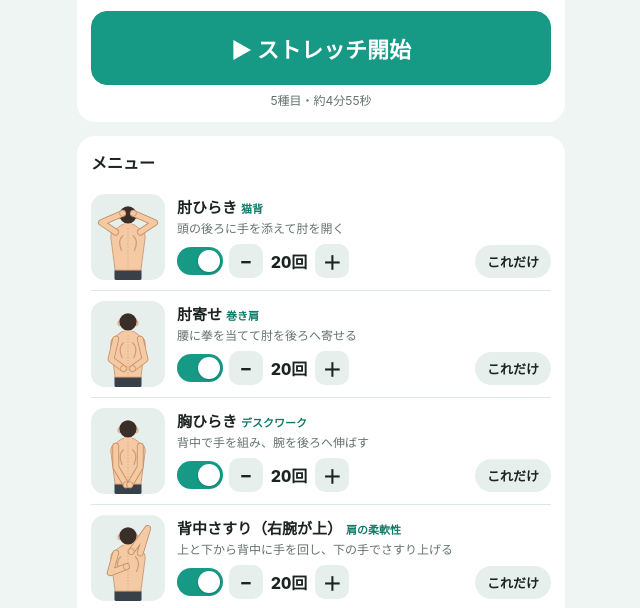
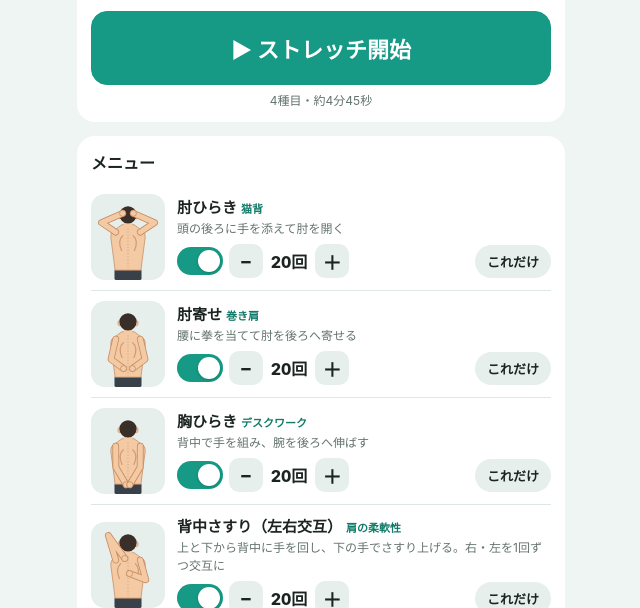
Before and after one commit to Toshiroadachi/MyHealthApp, a plain HTML site: page stretch/index.html in a window 1280 px wide. Shown: the part 215-823 px from the top of the page, without its empty margins (319-959 px from the left). Drawn offline with Linux system fonts and the light colour scheme.

Commit message:
Stretch app: back-rub alternates right and left every rep
Co-Authored-By: Claude Opus 5.5 <noreply@anthropic.com>
Claude-Session: https://claude.ai/code/session_01LiYwSRVL3fBL9RHv1R9H8L

```diff
--- a/stretch/index.html
+++ b/stretch/index.html
@@ -254,8 +254,8 @@ const BASE = [
     B: { L: [[40, 62], [43, 98], [57, 130]], R: [[80, 62], [77, 98], [63, 130]], sc: 6 },
   },
   {
-    id: 'backRub', name: '背中さすり', tag: '肩の柔軟性', sub: '上と下から背中に手を回し、下の手でさすり上げる',
-    tips: ['片手を上から、反対の手を下から背中へ回す', '下の手で背中をさするように上へ動かす', '無理に手をつながなくてOK'],
+    id: 'backRub', name: '背中さすり', tag: '肩の柔軟性', sub: '上と下から背中に手を回し、下の手でさすり上げる。右・左を1回ずつ交互に',
+    tips: ['片手を上から、反対の手を下から背中へ回す', '下の手で背中をさするように上へ動かす', '右→左→右…と1回ずつ交互（左右で1回と数える）'],
     cueA: 'さげる', cueB: 'あげる', sides: true,
     // 右腕が上のとき（左右反転は自動）
     A: { R: [[80, 62], [92, 22], [66, 58]], L: [[40, 62], [28, 106], [56, 108]], sc: 12 },
@@ -264,11 +264,19 @@ const BASE = [
 ];
 const mirrorPts = pts => pts.map(([x, y]) => [120 - x, y]);
 const mirrorPose = p => ({ L: mirrorPts(p.R), R: mirrorPts(p.L), sc: p.sc });
-// 「背中さすり」は 右腕が上 / 左腕が上 の2種目に分ける
-const EXERCISES = BASE.flatMap(e => e.sides ? [
-  { ...e, id: e.id + 'R', name: e.name + '（右腕が上）' },
-  { ...e, id: e.id + 'L', name: e.name + '（左腕が上）', A: mirrorPose(e.A), B: mirrorPose(e.B) },
-] : [e]);
+// 「背中さすり」は 右腕が上 → 左腕が上 を1回ずつ交互に行う（左右で1回）
+const EXERCISES = BASE.map(e => e.sides ? {
+  ...e, name: e.name + '（左右交互）',
+  alt: [{ ...e, side: '右' }, { ...e, side: '左', A: mirrorPose(e.A), B: mirrorPose(e.B) }],
+} : e);
+// 1回あたりの時間（左右交互は 右＋左 で2倍）
+const repSec = ex => S.set.tempo * (ex.alt ? 2 : 1);
+// 1回の中の位置 g(0〜1) から、描く姿勢・動きの量・合図を求める
+function frame(ex, g) {
+  if (!ex.alt) return { ex, t: wave(g), cue: g < 0.5 ? ex.cueB : ex.cueA };
+  const k = g < 0.5 ? 0 : 1, f = (g - k * 0.5) * 2, x = ex.alt[k];
+  return { ex: x, t: wave(f), cue: `${x.side}　${f < 0.5 ? x.cueB : x.cueA}` };
+}
 
 /* ---------- データ ---------- */
 const DEF = { tempo: 2.5, rest: 10, prep: 5, voice: true, beep: true, remind: '21:30' };
@@ -383,7 +391,7 @@ function buildSteps(list) {
   steps.push({ type: 'prep', dur: st.prep, ex: list[0] });
   list.forEach((ex, i) => {
     const reps = S.ex[ex.id].reps;
-    steps.push({ type: 'ex', ex, reps, dur: reps * st.tempo, idx: i });
+    steps.push({ type: 'ex', ex, reps, dur: reps * repSec(ex), idx: i });
     if (i < list.length - 1 && st.rest > 0) steps.push({ type: 'rest', dur: st.rest, ex: list[i + 1] });
   });
   let t = 0; steps.forEach(s => { s.start = t; t += s.dur; });
@@ -437,23 +445,24 @@ function tick() {
   const bar = $('#rBar'), C = 2 * Math.PI * 120;
   bar.style.strokeDasharray = C;
   if (s.type === 'ex') {
-    const tempo = S.set.tempo, rep = Math.min(s.reps - 1, Math.floor(local / tempo)), f = (local - rep * tempo) / tempo;
-    const half = rep * 2 + (f >= 0.5 ? 1 : 0);
+    const rs = repSec(s.ex), rep = Math.min(s.reps - 1, Math.floor(local / rs)), f = (local - rep * rs) / rs;
+    const parts = s.ex.alt ? 4 : 2, half = rep * parts + Math.min(parts - 1, Math.floor(f * parts));
     if (half !== run.lastHalf) {
       if (run.lastHalf >= 0) {
-        if (half % 2 === 1) SOUND.peak();
+        if (half % parts !== 0) SOUND.peak();
         else { SOUND.rep(); say(String(rep), true); } // 1回終わるごとに数える
       }
       run.lastHalf = half;
     }
-    drawFig($('#rFig'), s.ex, wave(f));
-    $('#rCue').textContent = f < 0.5 ? s.ex.cueB : s.ex.cueA;
+    const fr = frame(s.ex, f);
+    drawFig($('#rFig'), fr.ex, fr.t);
+    $('#rCue').textContent = fr.cue;
     $('#rCount').innerHTML = `${rep + 1}<small> / ${s.reps}回</small>`;
     bar.style.strokeDashoffset = C * (1 - local / s.dur);
   } else {
     const left = Math.ceil(s.dur - local);
     if (left !== run.lastSec) { if (left <= 3 && run.lastSec !== -1) SOUND.tick(); run.lastSec = left; }
-    drawFig($('#rFig'), s.ex, wave(local / 3) * 0.6);
+    { const fr = frame(s.ex, (local / 6) % 1); drawFig($('#rFig'), fr.ex, fr.t * 0.6); }
     $('#rCue').textContent = '';
     $('#rCount').innerHTML = `${left}<small> 秒</small>`;
     bar.style.strokeDashoffset = C * (local / s.dur);
@@ -518,8 +527,11 @@ function renderHome() {
 function animThumbs(now) {
   if ($('#homeView').classList.contains('hidden')) return;
   raf = requestAnimationFrame(animThumbs);
-  const f = (now / 1000 / 3) % 1;
-  document.querySelectorAll('[data-fig]').forEach(svg => drawFig(svg, EXERCISES.find(e => e.id === svg.dataset.fig), wave(f)));
+  const sec = now / 1000;
+  document.querySelectorAll('[data-fig]').forEach(svg => {
+    const ex = EXERCISES.find(e => e.id === svg.dataset.fig), fr = frame(ex, (sec / (ex.alt ? 6 : 3)) % 1);
+    drawFig(svg, fr.ex, fr.t);
+  });
 }
 function renderCal() {
   const y = calMonth.getFullYear(), m = calMonth.getMonth(), first = new Date(y, m, 1).getDay(), days = new Date(y, m + 1, 0).getDate();
```
Also changed, not shown: 1 other file.
